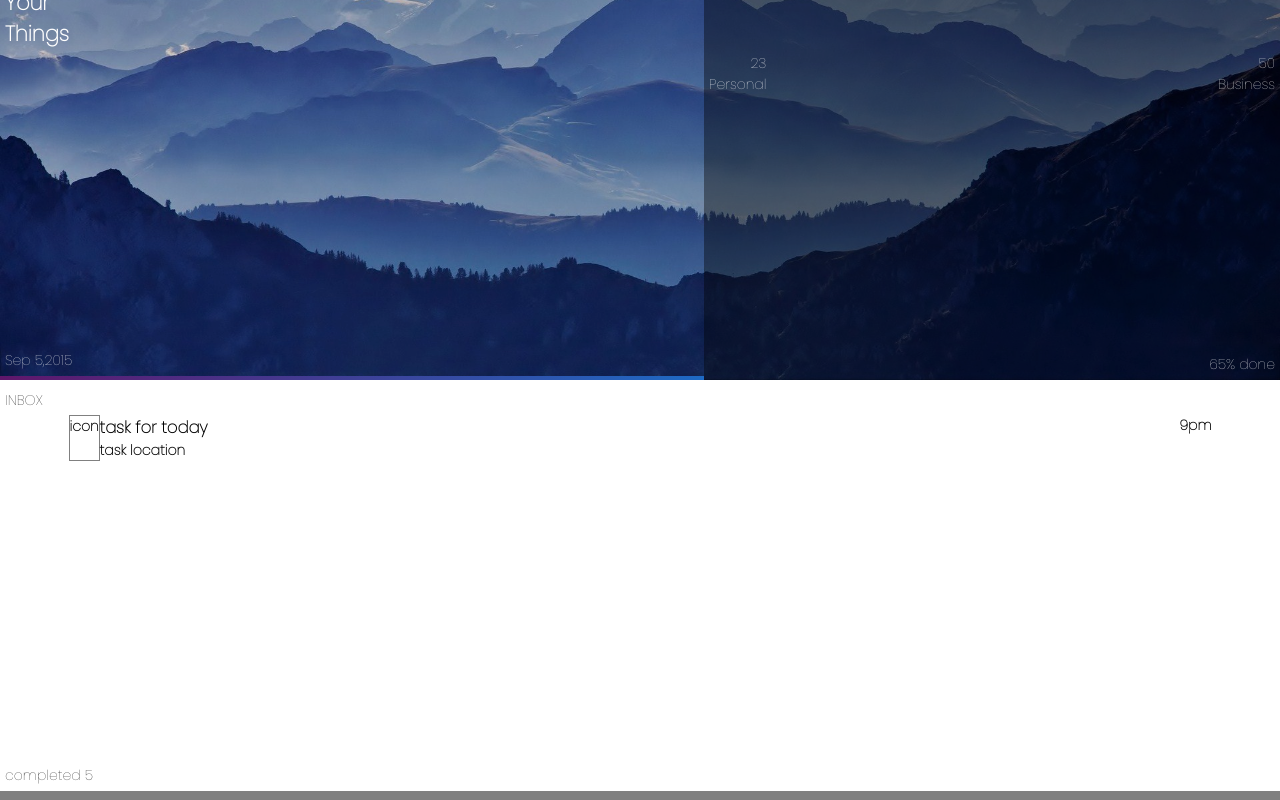
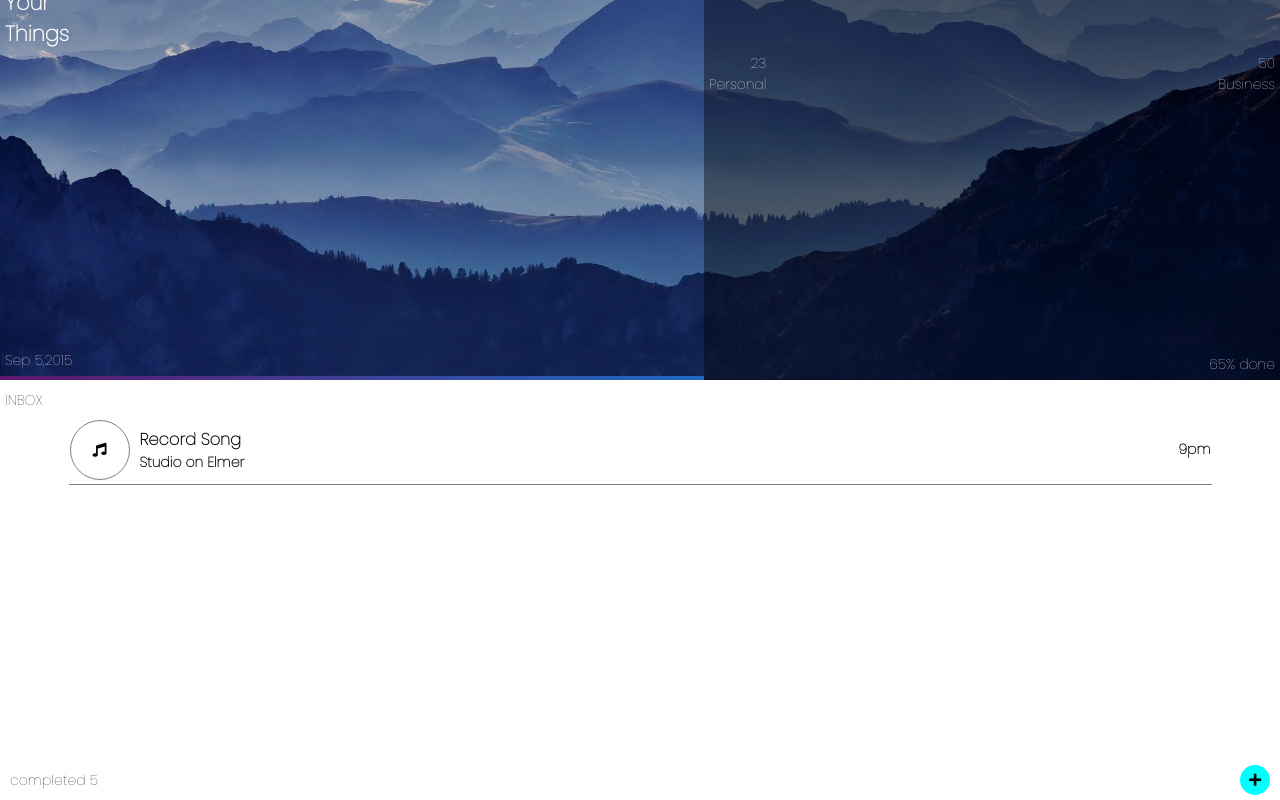
Before and after one commit to VilizarTodorov/TodoApp, a React (Create React App) app: page / in a window 1280 px wide. Shown: the part 340-1140 px from the top of the page. Built offline with nearby package versions, Linux system fonts and the light colour scheme.

Commit message:
added more css

```diff
--- a/src/Components/TodoList/index.jsx
+++ b/src/Components/TodoList/index.jsx
@@ -74,27 +74,23 @@ class TodoList extends React.Component {
           <ul className="tasks-list">
             <li>
               <div className="container">
-                <p className="task-icon">icon</p>
-                <div className='task-main-info'>
-                <h3 className='task-name'>task for today</h3>
-                <p className='task-location'>task location</p>
+                <p className="task-icon">
+                  <i class="fas fa-music"></i>
+                </p>
+                <div className="task-main-info">
+                  <h3 className="task-name">Record Song</h3>
+                  <p className="task-location">Studio on Elmer</p>
                 </div>
               </div>
               <div className="time">9pm</div>
             </li>
-            <li></li>
-            <li></li>
-            <li></li>
-            <li></li>
-            <li></li>
-            <li></li>
-            <li></li>
-            <li></li>
-            <li></li>
-            <li></li>
           </ul>
-
-          <p className="completed">completed 5</p>
+          <div className="add-container">
+            <p className="completed">completed 5</p>
+            <div className="add-new-task">
+              <i class="fas fa-plus"></i>
+            </div>
+          </div>
         </div>
       </main>
     );
--- a/src/Components/TodoList/styles.css
+++ b/src/Components/TodoList/styles.css
@@ -114,6 +114,7 @@
 }
 
 .todo-body {
+  position: relative;
   display: flex;
   flex-grow: 1;
   padding: 5px;
@@ -122,7 +123,7 @@
   justify-content: space-around;
 }
 
-.inbox{
+.inbox {
   height: 30px;
   line-height: 30px;
 }
@@ -137,18 +138,57 @@
 }
 
 .tasks-list li {
-  height: 60px;
+  height: 70px;
   width: 90%;
   justify-content: space-between;
+  align-items: center;
   display: flex;
   font-weight: bold;
+  border-bottom: 1px solid gray;
+  padding: 1px;
 }
 
-.container{
+.container {
   width: 80%;
+  align-items: center;
   display: flex;
 }
 
-.task-icon{
+.task-icon {
+  width: 60px;
   border: 1px solid gray;
+  height: 60px;
+  display: flex;
+  align-items: center;
+  justify-content: center;
+  border-radius: 50%;
 }
+
+.task-main-info {
+  margin-left: 10px;
+}
+
+.add-container {
+  display: flex;
+  justify-content: space-between;
+  padding-left: 5px;
+  padding-right: 5px;
+}
+
+.add-container {
+  display: flex;
+  justify-content: space-between;
+  padding-left: 5px;
+  align-items: center;
+  padding-right: 5px;
+}
+
+.add-new-task {
+  width: 30px;
+  height: 30px;
+  background: aqua;
+  display: flex;
+  align-items: center;
+  justify-content: center;
+  border-radius: 50%;
+}
```
Also changed, not shown: 1 other file (tests, documents, lock files or other folders).
